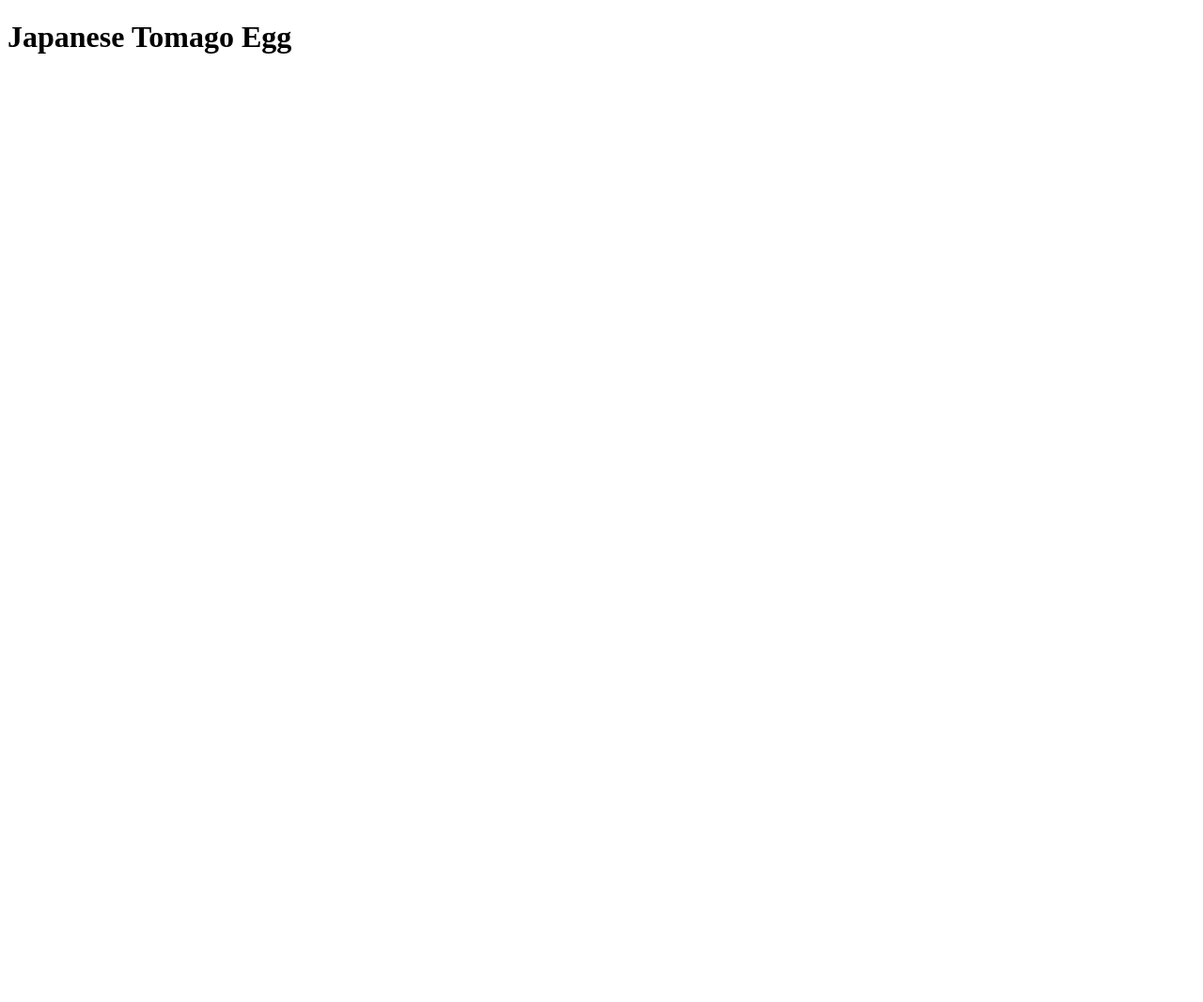
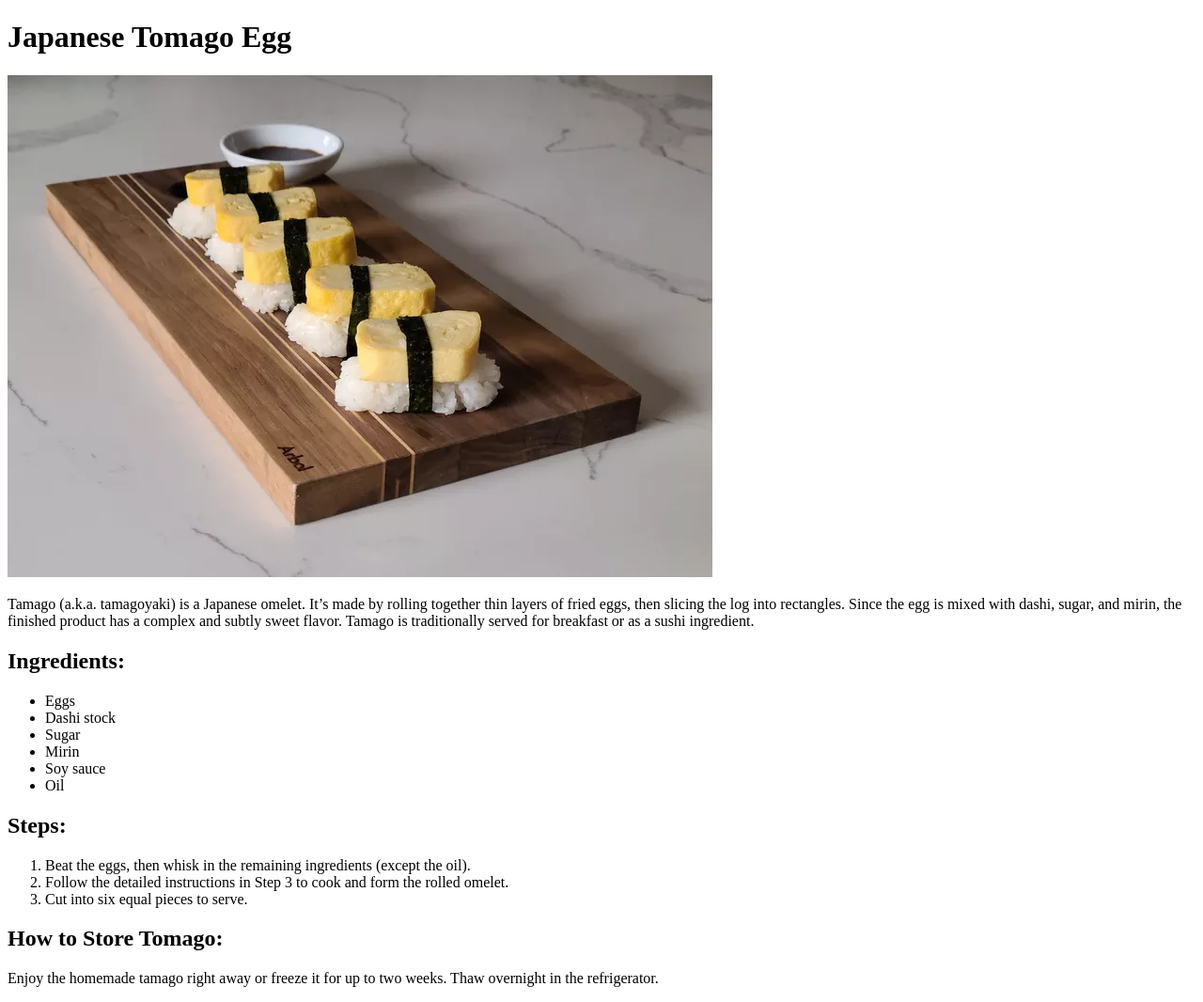
Before and after one commit to tbarby92/Odin-Recipes, a plain HTML site: page recipes/japanese_tamago_egg.html in a window 1280 px wide. Shown: the whole page at 94% size. Before the commit the page ends 800 px from the top, so only its background shows below. Drawn offline with Linux system fonts and the light colour scheme.

Commit message:
Finished the recipe website, have 3 recipe now.

```diff
--- a/recipes/japanese_tamago_egg.html
+++ b/recipes/japanese_tamago_egg.html
@@ -9,13 +9,28 @@
     <h1>Japanese Tomago Egg</h1>
 
     <!--Image of the dish-->
-
+    <img src="../images/japanese_tomago.webp" alt="Picture of Japanese Tomago Egg">
     <!--Description-->
-
+    <p>Tamago (a.k.a. tamagoyaki) is a Japanese omelet. It’s made by rolling together thin layers of fried eggs, then slicing the log into rectangles. Since the egg is mixed with dashi, sugar, and mirin, the finished product has a complex and subtly sweet flavor. Tamago is traditionally served for breakfast or as a sushi ingredient. </p>
     <!--Ingredients (unordered)-->
-
+    <h2>Ingredients:</h2>
+    <ul>
+        <li>Eggs</li>
+        <li>Dashi stock</li>
+        <li>Sugar</li>
+        <li>Mirin</li>
+        <li>Soy sauce</li>
+        <li>Oil</li>
+    </ul>
     <!--Steps (ordered)-->
-
+    <h2>Steps:</h2>
+    <ol>
+        <li>Beat the eggs, then whisk in the remaining ingredients (except the oil). </li>
+        <li>Follow the detailed instructions in Step 3 to cook and form the rolled omelet. </li>
+        <li>Cut into six equal pieces to serve. </li>
+    </ol>
     <!--Else-->
+    <h2>How to Store Tomago:</h2>
+    <p>Enjoy the homemade tamago right away or freeze it for up to two weeks. Thaw overnight in the refrigerator. </p>
 </body>
 </html>
```
Also changed, not shown: recipes/tomato_soup.html (+10 -1 lines), images/japanese_tomago.webp (added).
